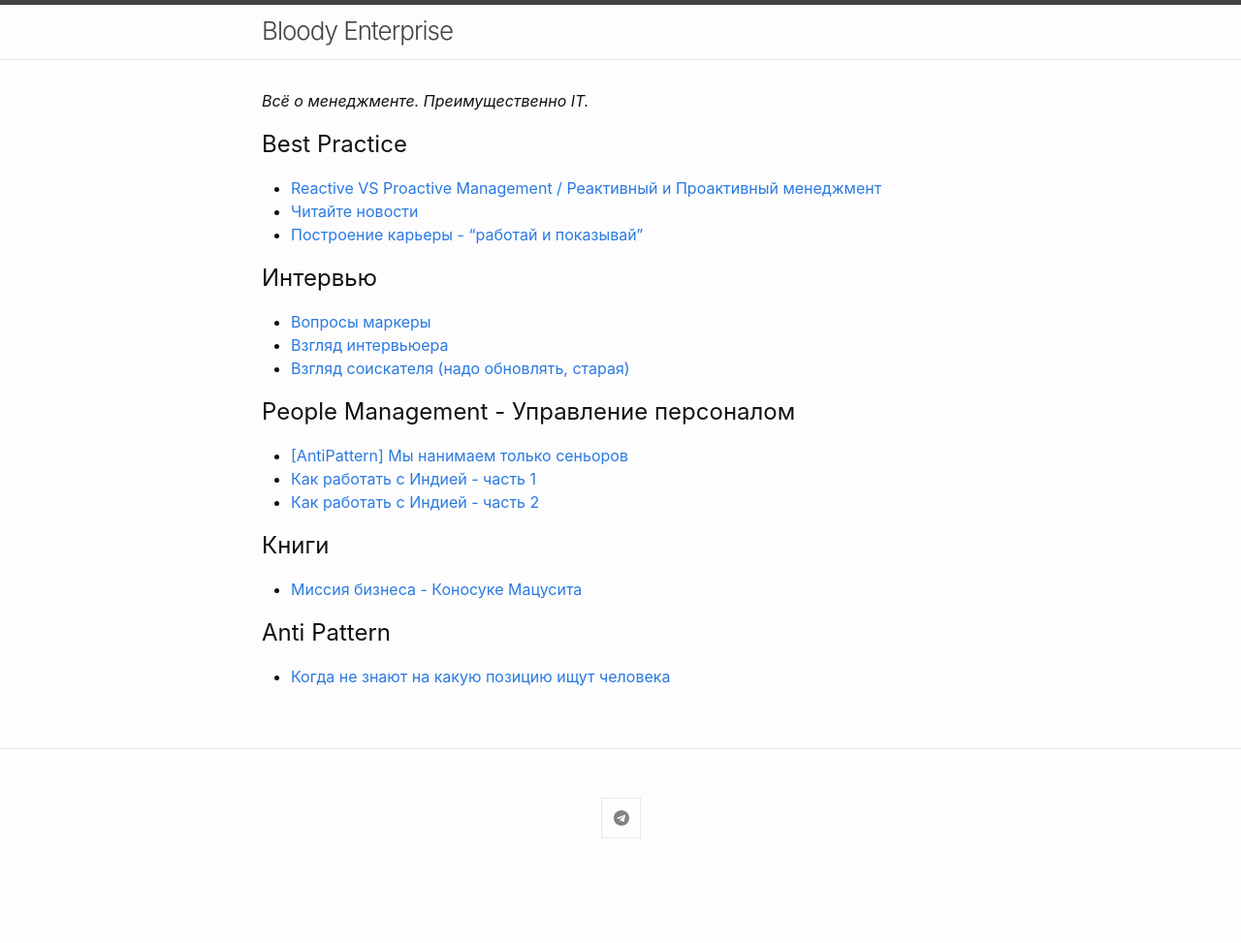
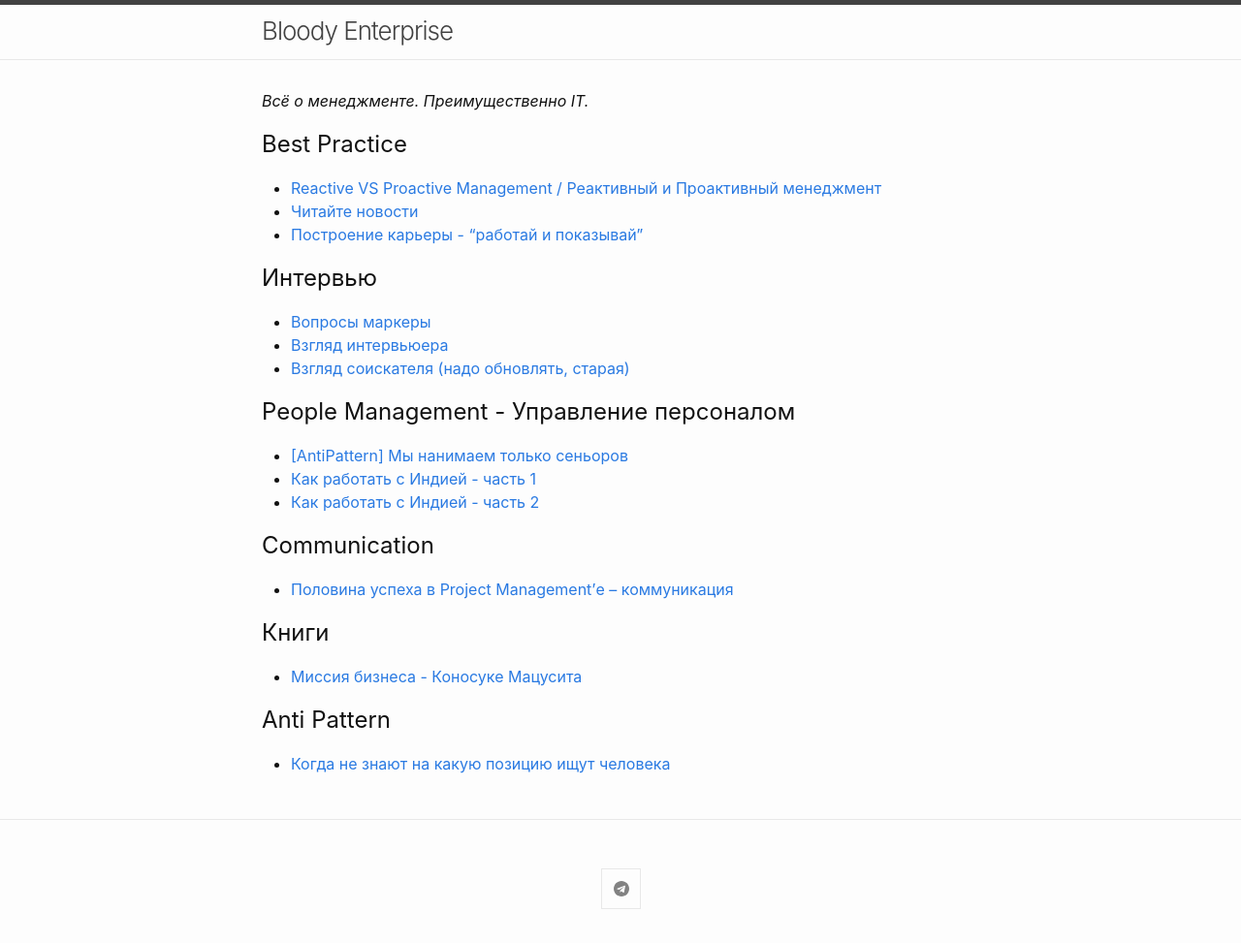
Before and after one commit to Antonio-Ingegnere/bloodyenterprise, a Jekyll site: the page built from index.md, in a window 1280 px wide. Shown: the whole page at 97% size. Built offline with Jekyll 4.4.1, drawn with Linux system fonts in a browser that asks for light colours; our own code applies the rules of GitHub Pages for plain Markdown files; before the commit the page ends 900 px from its top, so only the background shows below that.

Commit message:
Update index.md
New article about communication added.

```diff
--- a/index.md
+++ b/index.md
@@ -15,6 +15,9 @@ _Всё о менеджменте. Преимущественно IT._
 - [Как работать с Индией - часть 1](https://t.me/notesoncuffs/9)
 - [Как работать с Индией - часть 2](https://t.me/notesoncuffs/11)
 
+## Communication
+- [Половина успеха в Project Management’е – коммуникация](https://t.me/notesoncuffs/22)
+
 ## Книги
 - [Миссия бизнеса - Коносуке Мацусита](https://t.me/notesoncuffs/8)
 
```
